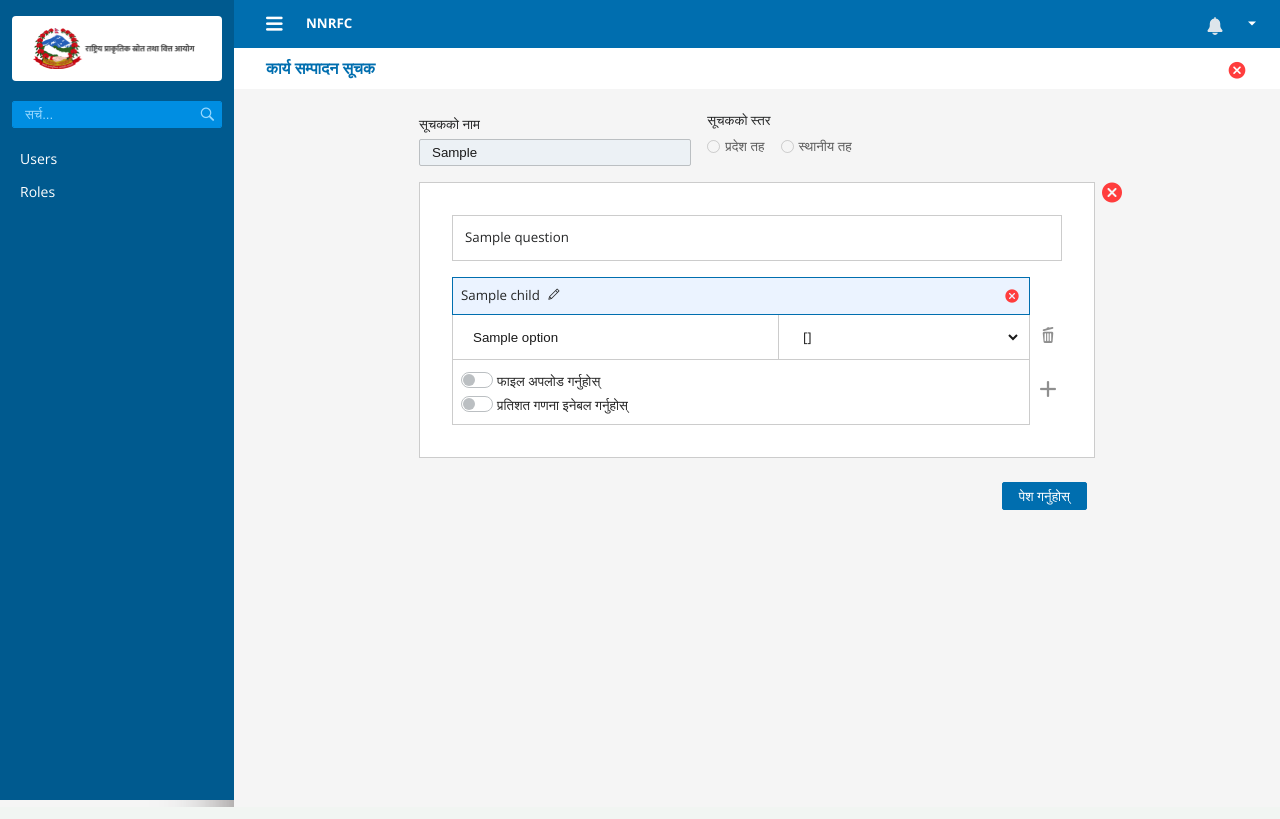
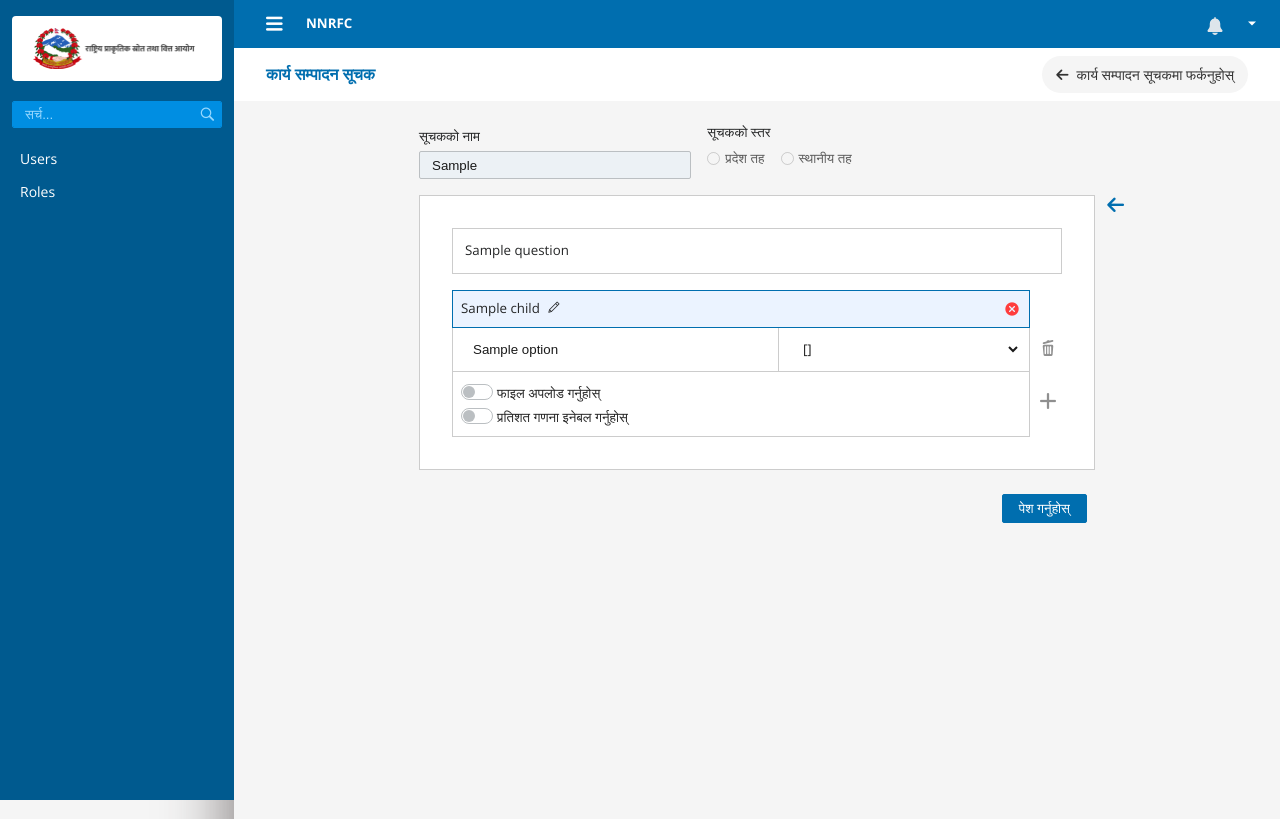
Before and after one commit to devirambudhathoki369/nnrfc, a Django app: template app/core/templates/core/dashboard/index_options_update.html in a window 1280 px wide. Run offline with Django 3.2, Linux system fonts and the light colour scheme; data comes from the database, SQL or seed files in the repository; tables that the repository leaves empty hold one stand-in row (values such as "Sample post"); the template is opened without the code that fills it: values that come from a table or form of the project are taken from there, most other values are stand-ins (such as "Sample title", 1, 10 or a date in 2020); data that the repository does not hold is empty; parts of the project's set-up code (start-up, migrations or seed data) failed here and were passed over; some libraries are stand-ins or nearby versions.

Commit message:
Arrow button added instead of cross icon

```diff
--- a/app/core/templates/core/dashboard/index_options_update.html
+++ b/app/core/templates/core/dashboard/index_options_update.html
@@ -1,12 +1,31 @@
 {% extends 'fragments/dashboard/base.html' %} {% load static %}
 
  {% block title-bar %}
-  <div class="header-page">
-    <h1>कार्य सम्पादन सूचक</h1>
-     <a href="{% url 'dashboard:home' %}"><button class="btn btn-icon-only">
-        <i class="ic-close-circular-filled text-danger"></i>
-      </button>
-    </a>
+  <div class="header-page" style="display: flex; justify-content: space-between; align-items: center;">
+
+      <h1>कार्य सम्पादन सूचक</h1>
+
+      <a href="{% url 'dashboard:home' %}" style="text-decoration: none;">
+          <div style="
+              display: flex;
+              align-items: center;
+              gap: 8px;
+              padding: 8px 14px;
+              border-radius: 20px;
+              background: #f5f5f5;
+              transition: all 0.3s ease;
+              font-size: 14px;
+              color: #333;
+          "
+          onmouseover="this.style.background='#e0e0e0'"
+          onmouseout="this.style.background='#f5f5f5'">
+
+              <i class="fas fa-arrow-left" style="font-size: 14px;"></i>
+              <span>कार्य सम्पादन सूचकमा फर्कनुहोस्</span>
+
+          </div>
+      </a>
+
   </div>
 {% endblock title-bar %}
 {% block content %}
@@ -30,9 +49,9 @@
                 aria-label="Close"
               >
                 <span
-                  aria-hidden="true"
-                  class="ic-close-circular-filled text-danger h5"
-                ></span>
+  aria-hidden="true"
+  class="fas fa-arrow-left text-primary h5"
+></span>
               </button>
             </div>
             <div class="modal-body">
@@ -211,7 +230,10 @@
                 {{ques.title}}
               </p>
                 <a href="{% url 'dashboard:survey_detail' ques.survey.id %}"><button class="btn btn-icon-only">
-                    <i class="ic-close-circular-filled text-danger"></i>
+                    <span
+                        aria-hidden="true"
+                        class="fas fa-arrow-left text-primary h5"
+                      ></span>
               </button></a>
             </div>
 
--- a/app/templates/fragments/dashboard/base.html
+++ b/app/templates/fragments/dashboard/base.html
@@ -10,6 +10,7 @@
       type="text/css"
       href="https://cdn.datatables.net/1.11.3/css/jquery.dataTables.css"
     />
+    <link rel="stylesheet" href="https://cdnjs.cloudflare.com/ajax/libs/font-awesome/6.5.0/css/all.min.css" />
     <link
       href="https://cdn.jsdelivr.net/npm/select2@4.1.0-beta.1/dist/css/select2.min.css"
       rel="stylesheet"
```
Also changed, not shown: app/core/templates/core/dashboard/index_options.html (+25 -6 lines).
